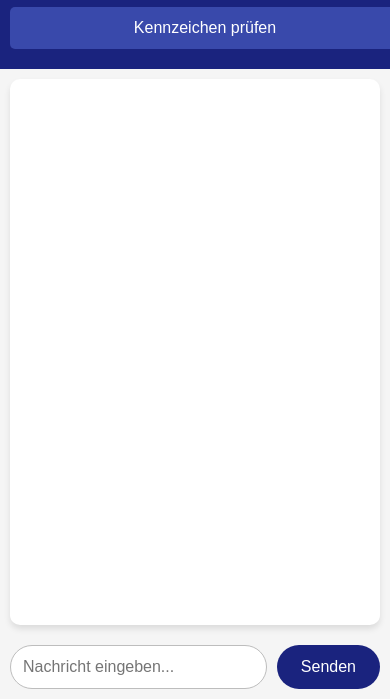
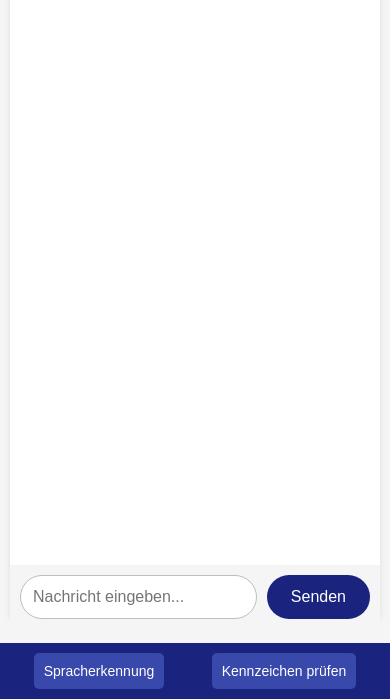
Before and after one commit to Saulgau/LAPD, a plain HTML site: page index.html in a window 390 px wide. Shown: the part 145-844 px from the top of the page. Drawn offline with Linux system fonts and the light colour scheme; no server answers.

Commit message:
Update index.html

```diff
--- a/index.html
+++ b/index.html
@@ -2,8 +2,13 @@
 <html lang="de">
 <head>
     <meta charset="UTF-8">
-    <meta name="viewport" content="width=device-width, initial-scale=1.0">
-    <title>LAPD</title>
+    <meta name="viewport" content="width=device-width, initial-scale=1.0, maximum-scale=1.0, user-scalable=no">
+    <meta name="apple-mobile-web-app-capable" content="yes">
+    <meta name="apple-mobile-web-app-status-bar-style" content="black-translucent">
+    <meta name="theme-color" content="#1a237e">
+    <title>LAPD Chat</title>
+    <link rel="apple-touch-icon" href="https://upload.wikimedia.org/wikipedia/commons/thumb/a/aa/Seal_of_the_Los_Angeles_Police_Department.png/220px-Seal_of_the_Los_Angeles_Police_Department.png">
+    <link rel="manifest" href="manifest.json">
     <style>
         :root {
             --primary-color: #1a237e;
@@ -13,8 +18,13 @@
             --chat-bg: #ffffff;
         }
 
+        * {
+            box-sizing: border-box;
+            -webkit-tap-highlight-color: transparent;
+        }
+
         body {
-            font-family: 'Roboto', 'Arial', sans-serif;
+            font-family: -apple-system, BlinkMacSystemFont, 'Segoe UI', 'Roboto', 'Oxygen', 'Ubuntu', 'Cantarell', 'Fira Sans', 'Droid Sans', 'Helvetica Neue', sans-serif;
             margin: 0;
             padding: 0;
             display: flex;
@@ -48,6 +58,7 @@
             cursor: pointer;
             transition: background-color 0.3s ease;
             font-size: 16px;
+            -webkit-appearance: none;
         }
 
         .nav-button:hover {
@@ -69,6 +80,7 @@
             padding: 20px;
             margin-bottom: 20px;
             box-shadow: 0 4px 6px rgba(0, 0, 0, 0.1);
+            -webkit-overflow-scrolling: touch;
         }
 
         .chat-message {
@@ -79,6 +91,7 @@
             max-width: 70%;
             align-self: flex-start;
             box-shadow: 0 1px 2px rgba(0, 0, 0, 0.1);
+            word-wrap: break-word;
         }
 
         .chat-message.sent {
@@ -98,6 +111,7 @@
             border: 1px solid #bdbdbd;
             border-radius: 25px;
             font-size: 16px;
+            -webkit-appearance: none;
         }
 
         #sendButton {
@@ -109,6 +123,7 @@
             cursor: pointer;
             transition: background-color 0.3s ease;
             font-size: 16px;
+            -webkit-appearance: none;
         }
 
         #sendButton:hover {
@@ -123,14 +138,40 @@
             .sidebar {
                 width: 100%;
                 padding: 10px;
+                flex-direction: row;
+                justify-content: space-around;
+                align-items: center;
+                position: fixed;
+                bottom: 0;
+                z-index: 1000;
             }
 
             .logo {
-                width: 100px;
-                margin-bottom: 15px;
+                display: none;
+            }
+
+            .nav-button {
+                width: auto;
+                margin-bottom: 0;
+                padding: 10px;
+                font-size: 14px;
             }
 
             .main-content {
+                padding: 10px;
+                padding-bottom: 70px;
+            }
+
+            #chatBox {
+                margin-bottom: 10px;
+            }
+
+            #chatInput {
+                position: fixed;
+                bottom: 70px;
+                left: 10px;
+                right: 10px;
+                background-color: var(--background-color);
                 padding: 10px;
             }
         }
@@ -185,7 +226,7 @@
             }
         }
 
-       document.getElementById('messageInput').addEventListener('keypress', function (event) {
+        document.getElementById('messageInput').addEventListener('keypress', function (event) {
             if (event.key === 'Enter') {
                 sendMessage();
             }
@@ -200,6 +241,16 @@
             chatBox.appendChild(newMessage);
             chatBox.scrollTop = chatBox.scrollHeight;
         });
+
+        // Verhindern des Zooms auf mobilen Geräten
+        document.addEventListener('gesturestart', function (e) {
+            e.preventDefault();
+        });
+
+        // Verhindern des Überscrollens auf iOS
+        document.body.addEventListener('touchmove', function(e) {
+            e.preventDefault();
+        }, { passive: false });
     </script>
 </body>
 </html>
```
